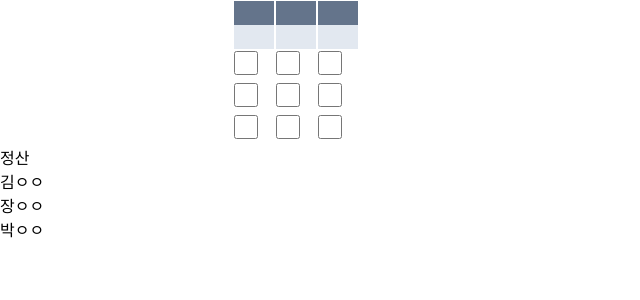
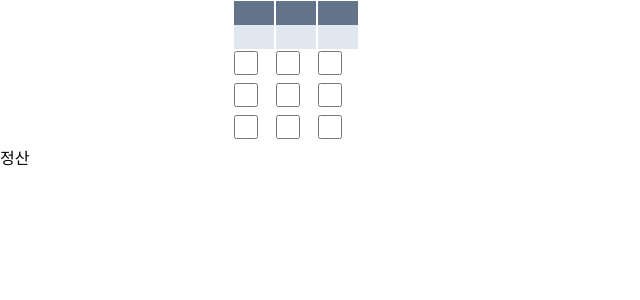
Before and after one commit to youjin1106/dutch, a React (Vite) app: page / in a window 1280 px wide. Shown: the top 300 px of the page, without its empty margins (0-640 px from the left). Built offline with nearby package versions, Linux system fonts and the light colour scheme.

Commit message:
추가:Result 컴포넌트에 참여자 이름 마크업
참여자 이름은 정산 버튼을 누르지 않아도 바로 보일 수 있도록 함

```diff
--- a/src/Result.tsx
+++ b/src/Result.tsx
@@ -18,9 +18,9 @@ const Result = ({ personList, payment }) => {
     <div>
       <button onClick={onClickCalculate}>정산</button>
       <ul>
-        <li>김ㅇㅇ</li>
-        <li>장ㅇㅇ</li>
-        <li>박ㅇㅇ</li>
+        {personList.map((person) => (
+          <li>{person.name}</li>
+        ))}
       </ul>
     </div>
   );
```
